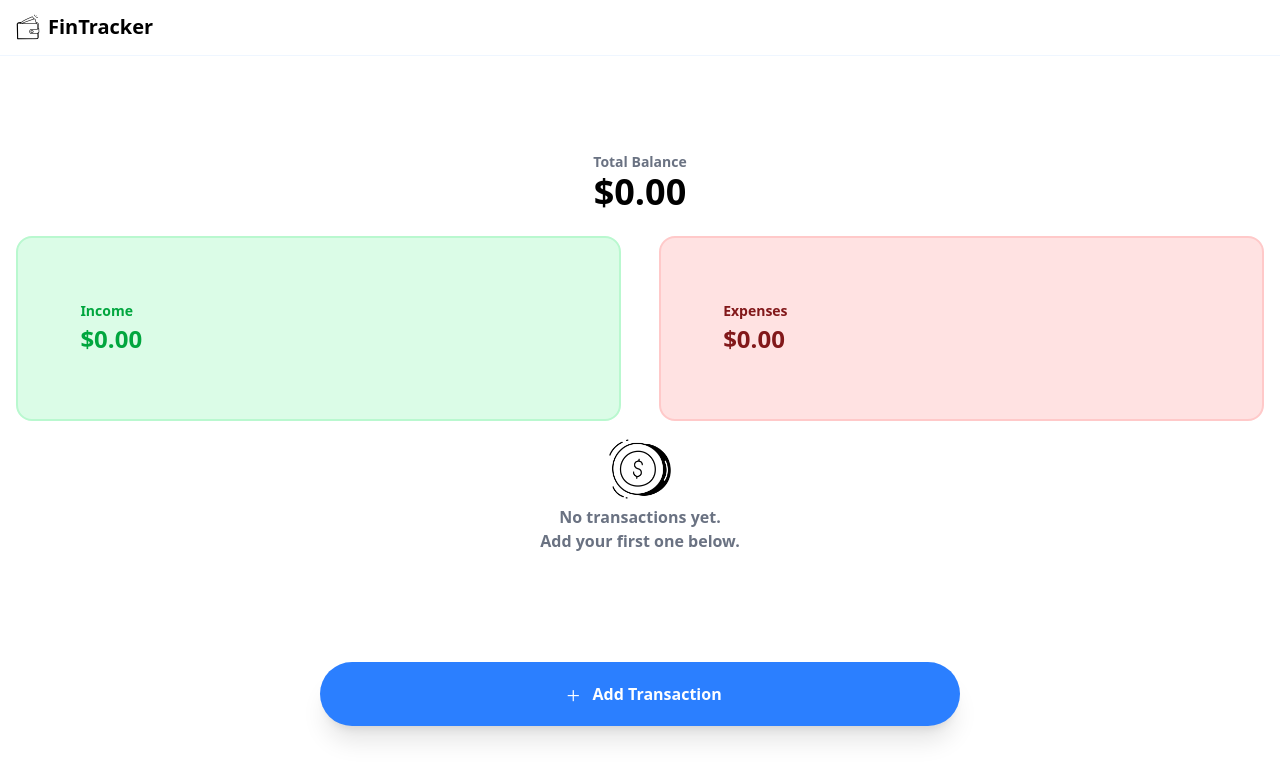
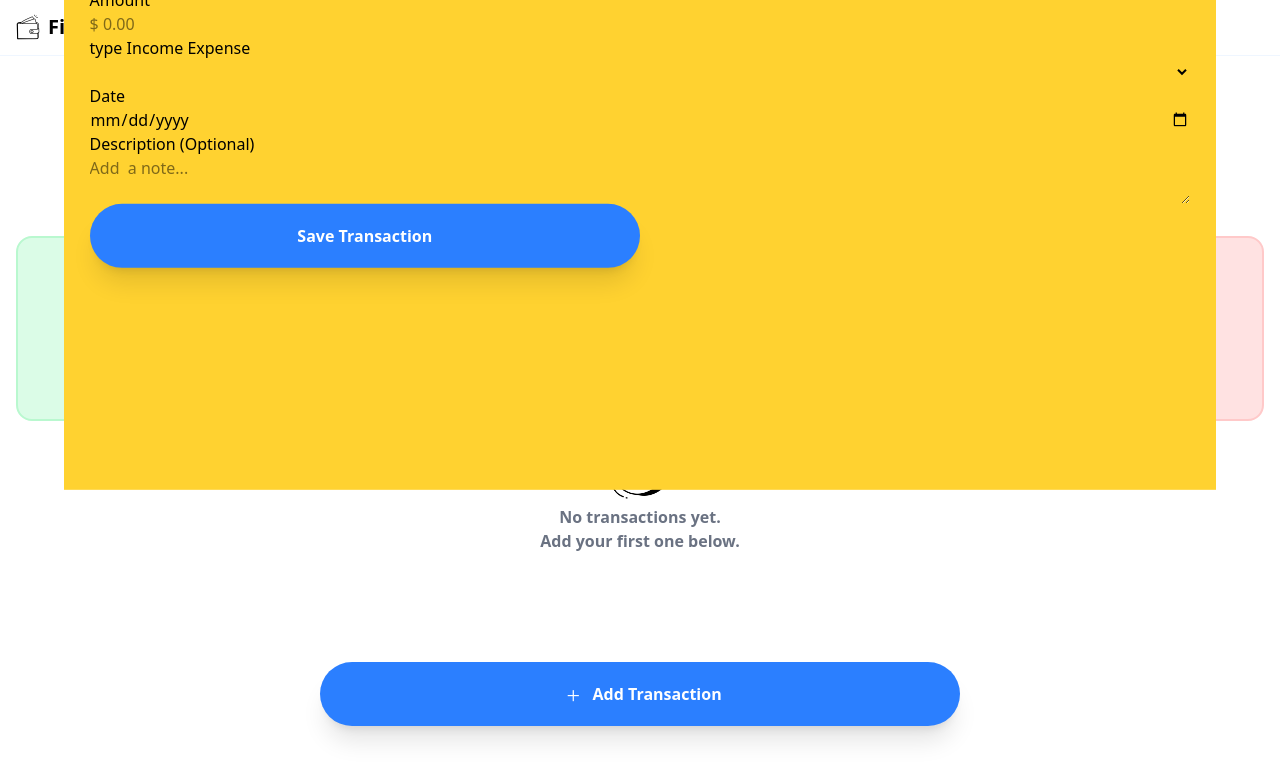
Before and after one commit to NgohBuilds/FintrackApp, a website: page FinTrackApp/src/UI/index.html in a window 1280 px wide. Drawn offline with Linux system fonts and the light colour scheme.

Commit message:
UI Coding : Dialog Box

```diff
--- a/FinTrackApp/src/UI/index.html
+++ b/FinTrackApp/src/UI/index.html
@@ -8,7 +8,7 @@
     <title>FintrackAPP</title>
 
 </head>
-<body class="h-screen flex flex-col">
+<body class="h-screen  flex flex-col">
     <header class="flex-1 w-full  border-b border-b-blue-50">
         <div class="h-full flex items-center ml-3">
             <img src="../../Image_Logo/porte-monnaie (1).png" alt="Logo Fintracker"
@@ -16,7 +16,7 @@
             <span class="text-xl ml-1 font-semibold">FinTracker</span>
         </div>
     </header>
-    <main class="h-full  py-[7.5%] flex-10  flex flex-col items-center gap-[2%] justify-around">
+    <main class="relative h-full w-screen py-[7.5%] flex-10  flex flex-col items-center gap-[2%] justify-around">
 
         <div class="Header w-full  flex-1">
          <div class="text-center">
@@ -36,17 +36,46 @@
         </div>
         <div class="middle flex-1">
             <img src="../../Image_Logo/signe-dollar.png" alt="Wallet Money" class="size-1/3  mx-auto object-contain">
-            <p class=" text-gray-500 font-semibold text-center">No transactions yet. <br>Add your first one below.
-    </p>
+            <p class=" text-gray-500 font-semibold text-center">No transactions yet. <br>Add your first one below. </p>
         </div>
     <button class=" bg-blue-500 text-white w-1/2 rounded-4xl px-1.5 py-5 font-semibold shadow-xl">
     <i class="fa-regular fa-plus fa-xl " style="color: #ffffff;"></i>
         Add Transaction
+    </button>
 
-    </button>
+    <!-- Hidden Modale-->
+     <dialog class="px-[2%] py-[5%] flex flex-col absolute left-1/2  bg-amber-300  bottom-0 -translate-1/2 w-[90%]  h-10/12">
+        <div class="dialog_title flex flex-1 justify-between">
+            <span>Add Transaction</span>
+            <i class="fa-solid fa-xmark" style="color: #c9c9c9;"></i>
+        </div>
+        <form action="" class="flex flex-col flex-8 ">
+            <label for="amount">Amount</label>
+            <input type="number" name="amount" id="amount" placeholder="$ 0.00">
+            <div class="Type">
+                <label for="button_Action">type</label>
+
+                <input type="button" value="Income">
+                <input type="button" value="Expense">
+            </div>
+            <label for="Category"></label>
+            <select name="Category" id="Category">
+                <option value="Food"></option>
+            </select>
+            <label for="Date">Date</label>
+            <input type="date" name="Date" id="Date">
+            <label for="Description">Description (Optional)</label>
+            <textarea name="Description" id="Description" maxlength="50" placeholder="Add  a note..."></textarea>
+            <button type="submit" class=" bg-blue-500 text-white w-1/2 rounded-4xl px-1.5 py-5 font-semibold shadow-xl">Save Transaction</button>
+        </form>
+     </dialog>
+
+
  </main>
 
-
+<!--
+    Fix dialog position issue :(
+ -->
     <script src="../main.js"></script>
 </body>
 </html>
```
Also changed, not shown: FinTrackApp/src/UI/output.css.
